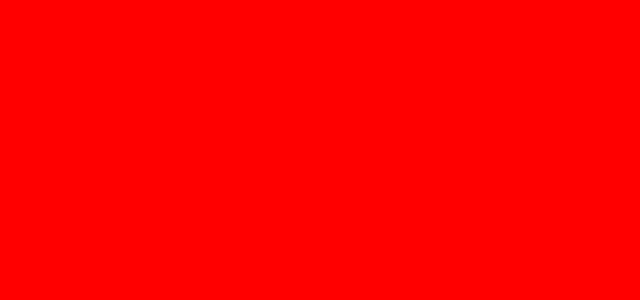
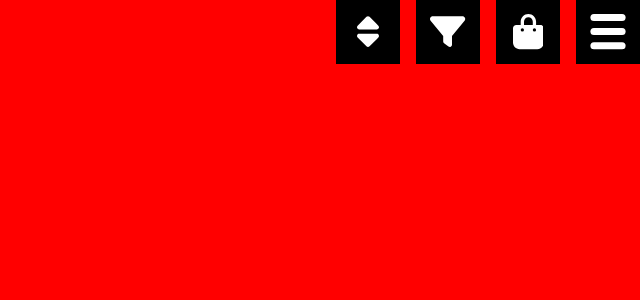
Before and after one commit to Driijko/flow-0.2, a Svelte app: page / in a window 1280 px wide. Shown: the top 300 px of the page, without its empty margins (640-1280 px from the left). Built offline with nearby package versions, Linux system fonts and the light colour scheme.

Commit message:
ToolbarSD.

```diff
--- a/src/App.svelte
+++ b/src/App.svelte
@@ -14,8 +14,8 @@
 </script>
 
 <!-- MARKUP ////////////////////////////////////////////// -->
-<Breakpoint />
-<!-- <OpeningRouter /> -->
+<!-- <Breakpoint /> -->
+<OpeningRouter />
 
 
 <!-- STYLES //////////////////////////////////////////// -->
--- a/src/components/1-site/layout/InterfaceAreaButton.svelte
+++ b/src/components/1-site/layout/InterfaceAreaButton.svelte
@@ -36,12 +36,13 @@
     }
   };
 
+  // This code fixes a bug caused by rapid viewport resizing.
   let noDisplay = false;
   $: if ($breakpoint === "large-desktop") {
     noDisplay = false;
   } else {
     noDisplay = true;
-  }
+  };
 
 </script>
 
--- a/src/components/1-site/toolbar/Toolbar.svelte
+++ b/src/components/1-site/toolbar/Toolbar.svelte
@@ -9,7 +9,8 @@
   from "../../5-elements/modal/SiteMenuModalOpenerButton.svelte";
   import SiteMenuModalToggleButton
   from "../../5-elements/modal/SiteMenuModalToggleButton.svelte";
-  import ToolbarMO from "./ToolbarMO.svelte";
+  import ToolbarMOLD from "./ToolbarMOLD.svelte";
+  import ToolbarSD from "./ToolbarSD.svelte";
   import InstagramLink from "../../5-elements/links/InstagramLink.svelte";
   import ShopModalOpenerButton
   from "../../5-elements/modal/ShopModalOpenerButton.svelte";
@@ -85,9 +86,9 @@
 
 <!-- MARKUP ///////////////////////////////////////////////// -->
 {#if $breakpoint !== "small-desktop"}
-  <ToolbarMO {buttons} />
-<!-- {:else if $breakpoint === "small-desktop"} -->
-
+  <ToolbarMOLD {buttons} />
+{:else if $breakpoint === "small-desktop"}
+  <ToolbarSD {buttons} />
 {/if}
 <!-- <menu class="fill center"
   class:sd={$breakpoint === "small-desktop"}
--- /dev/null
+++ b/src/components/1-site/toolbar/ToolbarSD.svelte
@@ -0,0 +1,76 @@
+<!-- SCRIPTS /////////////////////////////////////////// -->
+<script>
+  // IMPORTS -------------------------------------------
+  import { flip } from "svelte/animate";
+  import { quintOut, quintIn, sineOut, quintInOut, linear } from "svelte/easing";
+  import shift from "../../../scripts/transitions/shift";
+  import { layout } from "../../../static/siteSettings";
+  import { currentInterface } from "../../../dynamic/currentInterface";
+  import { interfaceModal } from "../../../dynamic/modals";
+
+  const { toolbarButtonSizeSD } = layout;
+  const toolbarButtonSizeFloat = toolbarButtonSizeSD * 0.01;
+  const closerButtonRatio = 1.2;
+
+  // PROPS ---------------------------------------
+  export let buttons = [];
+
+  // TRANSITIONS --------------------------------------
+  const inTransReg = {
+    easing: quintOut,
+    duration: 1000,
+    y: -window.innerHeight * toolbarButtonSizeFloat,
+  };
+  const outTransReg = {
+    easing: quintIn,
+    duration: 500,
+    y: -window.innerHeight * toolbarButtonSizeFloat,
+  }
+  const inTransCloser = {
+    easing: quintOut,
+    delay: 500,
+    duration: 1200,
+    x: window.innerWidth * (toolbarButtonSizeFloat * closerButtonRatio),
+  };
+  const outTransCloser = {
+    easing: quintIn,
+    duration: 500,
+    x: window.innerWidth * (toolbarButtonSizeFloat * closerButtonRatio),
+  }
+
+</script>
+
+<!-- MARKUP //////////////////////////////////////////////// -->
+<menu class="toolbar" style:gap={`${toolbarButtonSizeSD/4}vw`}>
+
+  {#each buttons as button (button.id)}
+    <li class="toolbar-button-container center"
+      class:interface-closer-container={button.closer}
+      class:highlight={button.highlight === $currentInterface && $interfaceModal}
+      animate:flip="{{duration: 700, delay: 300, easing: sineOut}}"
+      in:shift="{button.closer ? inTransCloser : inTransReg}"
+      out:shift="{button.closer ? outTransCloser : outTransReg}"
+      style:width={
+        `${toolbarButtonSizeSD * (button.closer ? closerButtonRatio : 1)}vw`
+      }
+      style:height={
+        `${toolbarButtonSizeSD * (button.closer ? closerButtonRatio : 1)}vw`
+      }
+    >
+      <svelte:component this={button.component} />
+    </li>
+  {/each}
+</menu>
+
+<!-- STYLES /////////////////////////////////////////////////// -->
+<style>
+menu {
+  position: absolute;
+  top: 0;
+  right: 0;
+  display: flex;
+}
+li {
+  background-color: black;
+}
+</style>
```
Also changed, not shown: src/components/1-site/toolbar/ToolbarMOLD.svelte (renamed from src/components/1-site/toolbar/ToolbarMO.svelte).
